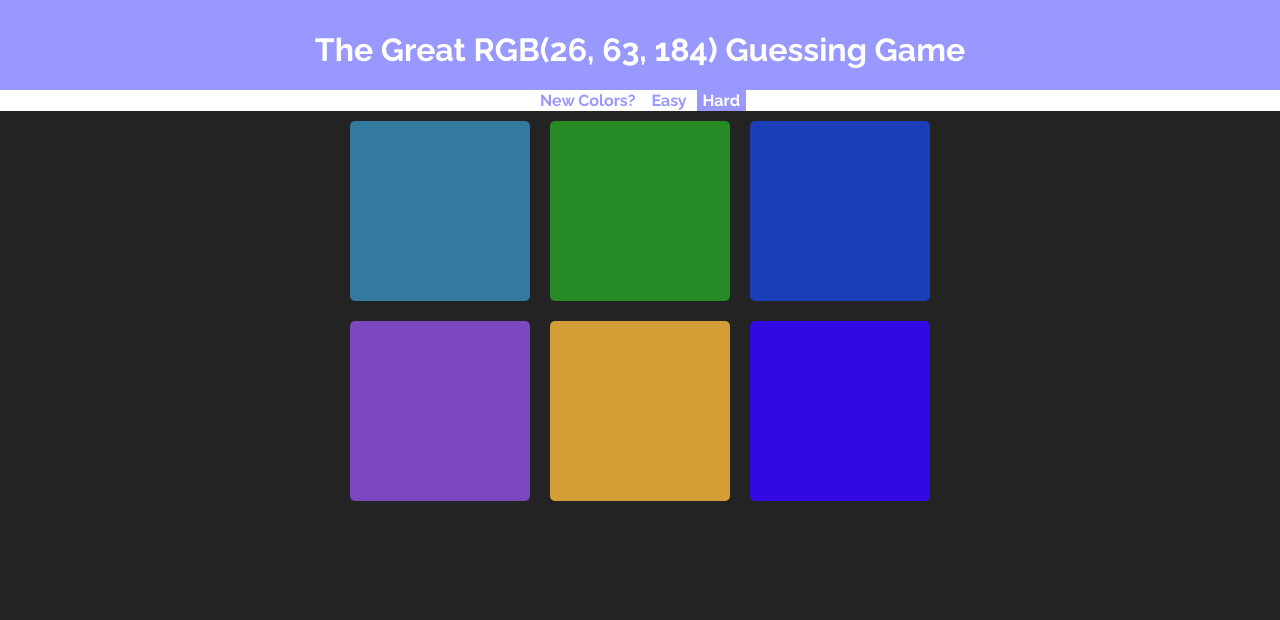
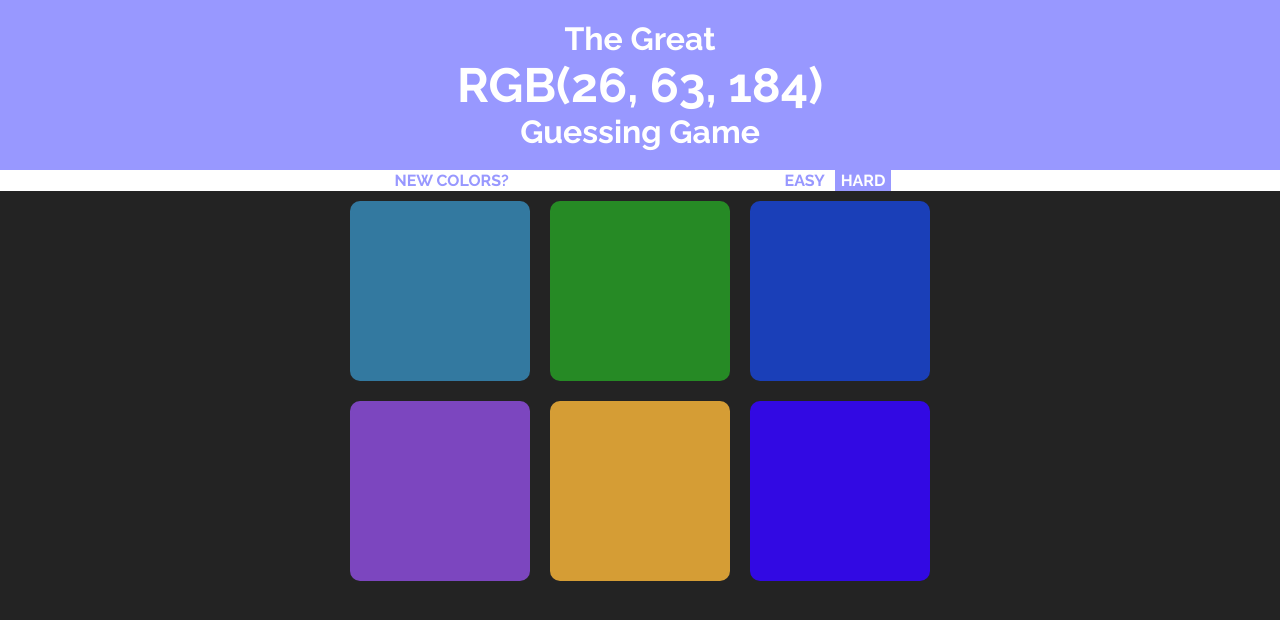
Before and after one commit to hhamza1/RGB-GAME-PROJECT, a PHP site: page /main.html in a window 1280 px wide. Shown: the top 620 px of the page. Run offline with PHP 8.4, Linux system fonts and the light colour scheme.

Commit message:
Fix styling

```diff
--- a/main.html
+++ b/main.html
@@ -9,10 +9,8 @@
   <title>RGB Game Project</title>
 </head>
 <body>
-<div id="top-header">
 
   <h1>The Great <span id="selectedColor"></span> Guessing Game</h1>
-
 
   <div id="subheader">
     <button id="new-game">New Colors? </button>
--- a/script.js
+++ b/script.js
@@ -1,11 +1,12 @@
 var squares = document.querySelectorAll(".square");
-var topHeader = document.getElementById("top-header");
+var squaresNum = 6;
+var topHeader = document.querySelector("h1");
 var selectedColor =  document.querySelector("#selectedColor");
 var resetGame = document.querySelector("#new-game");
 var messageDisplay = document.querySelector("#try-again");
 var easyMod = document.getElementById("easyMod");
 var hardMod = document.getElementById("hardMod");
-var colors = setColors(6);
+var colors = setColors(squaresNum);
 var pickedColor;
 
 for (var i = 0; i < squares.length; i++ ) {
@@ -59,8 +60,9 @@ function pickColor() {
 
 resetGame.addEventListener("click", function(){
    resetGame.textContent = "New Colors?";
+   topHeader.style.backgroundColor = "#9898FF";
    messageDisplay.textContent = "";
-   colors = setColors(6);
+   colors = setColors(squaresNum);
    pickColor();
    for(var i=0; i< squares.length; i++){
      squares[i].style.background = colors[i];
@@ -70,8 +72,10 @@ resetGame.addEventListener("click", function(){
 easyMod.addEventListener("click",function() {
   easyMod.classList.add("selected");
   hardMod.classList.remove("selected");
-  colors = setColors(3);
+  squaresNum = 3;
+  colors = setColors(squaresNum);
   selectedColor.textContent = pickColor();
+  topHeader.style.backgroundColor = "#9898FF";
   messageDisplay.textContent = "";
   resetGame.textContent = "New Colors?";
 
@@ -88,8 +92,10 @@ easyMod.addEventListener("click",function() {
 hardMod.addEventListener("click",function() {
   hardMod.classList.add("selected");
   easyMod.classList.remove("selected");
-  colors = setColors(6);
+  squaresNum = 6;
+  colors = setColors(squaresNum);
   selectedColor.textContent = pickColor();
+  topHeader.style.backgroundColor = "#9898FF";
   messageDisplay.textContent = "";
   resetGame.textContent = "New Colors?";
 
--- a/style.css
+++ b/style.css
@@ -5,12 +5,14 @@ body {
 }
 
 button {
-  border : 0;
+  border : none;
   background-color: #fff;
+  text-transform: uppercase;
   color: #9898FF;
   font-family: Raleway;
   font-size: 1em;
   font-weight: 600;
+  transition: all 0.4s;
 
 }
 
@@ -19,22 +21,28 @@ button:hover {
   background-color: #9898FF;
 }
 
-.selected {
-  color: #FFF;
-  background-color: #9898FF;
-}
+
 
 h1 {
   color: #fff;
   text-align: center;
+  background-color: #9898FF;
+  padding: 20px 0;
+  margin: 0;
+}
+
+.selected {
+  color: #FFF;
+  background-color: #9898FF;
 }
 
 .square {
   width: 30%;
   padding-bottom: 30%;
   margin: 1.66%;
-  border-radius: 5px;
+  border-radius: 10px;
   float: left;
+  transition: background 0.4s;
 }
 
 #container {
@@ -42,20 +50,20 @@ h1 {
   margin: 0 auto;
 }
 
-
 #selectedColor {
   text-transform: uppercase;
-}
-
-#top-header {
-  background-color: #9898FF;
-  padding-top: 10px;
+  display: block;
+  font-size: 1.5em;
 }
 
 #subheader {
-
   text-align: center;
   background-color: #fff;
   font-weight: 600;
   color: #9898FF;
 }
+
+#try-again {
+  display: inline-block;
+  width: 20%;
+}
```
